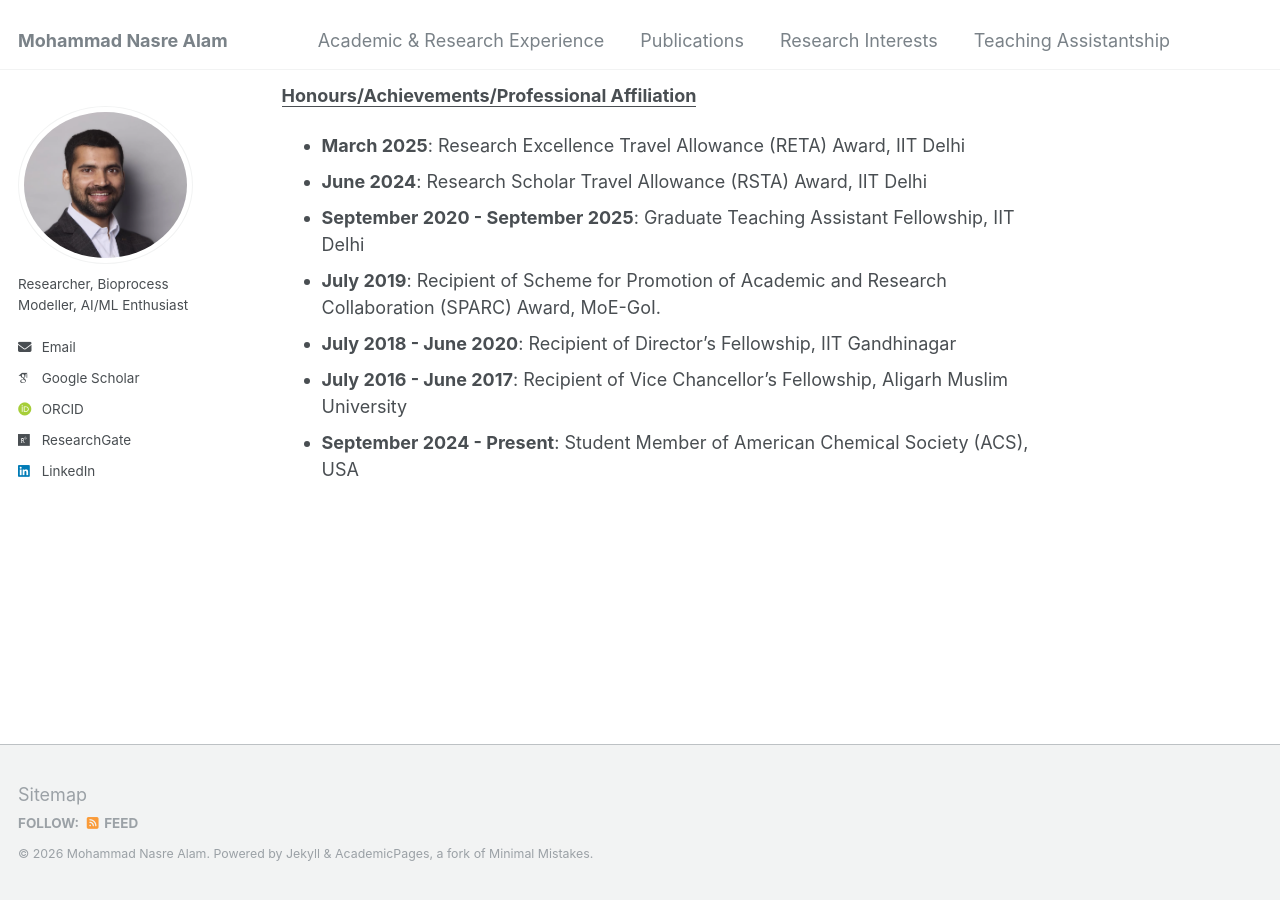
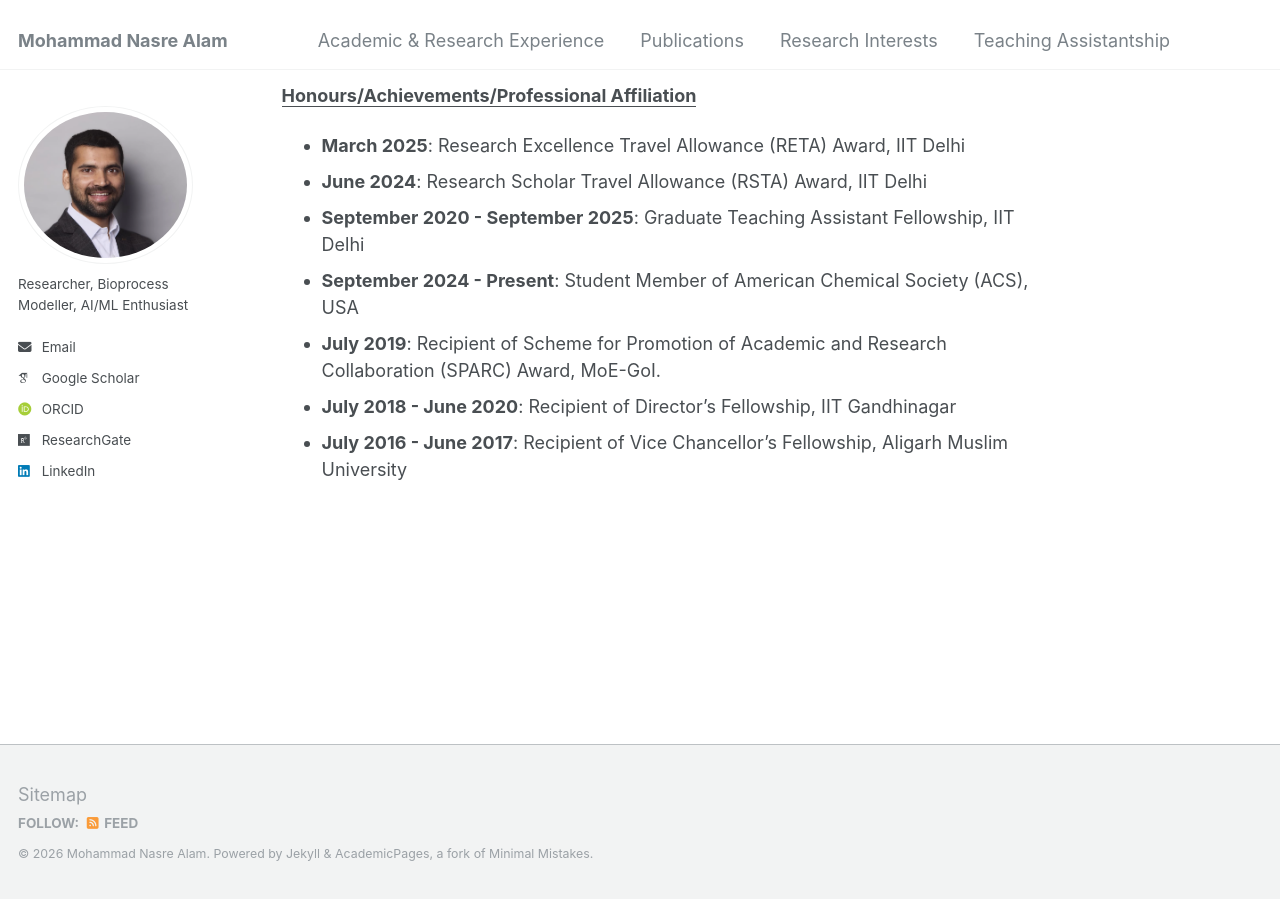
Before and after one commit to mdnasreiit/mdnasreiit.github.io, a Jekyll site: the page built from _pages/research-interests.md, in a window 1280 px wide and 900 px high, scrolled down 539 px. Built offline with Jekyll 4.4.1, drawn with Linux system fonts in a browser that asks for light colours; some web fonts are replaced.

```diff
--- a/_pages/research-interests.md
+++ b/_pages/research-interests.md
@@ -32,7 +32,7 @@ redirect_from:
 - **March 2025**: Research Excellence Travel Allowance (RETA) Award, IIT Delhi
 - **June 2024**: Research Scholar Travel Allowance (RSTA) Award, IIT Delhi
 - **September 2020 - September 2025**: Graduate Teaching Assistant Fellowship, IIT Delhi
+- **September 2024 - Present**: Student Member of American Chemical Society (ACS), USA
 - **July 2019**: Recipient of Scheme for Promotion of Academic and Research Collaboration (SPARC) Award, MoE-GoI.
 - **July 2018 - June 2020**: Recipient of Director’s Fellowship, IIT Gandhinagar
 - **July 2016 - June 2017**: Recipient of Vice Chancellor’s Fellowship, Aligarh Muslim University
-- **September 2024 - Present**: Student Member of American Chemical Society (ACS), USA
```
